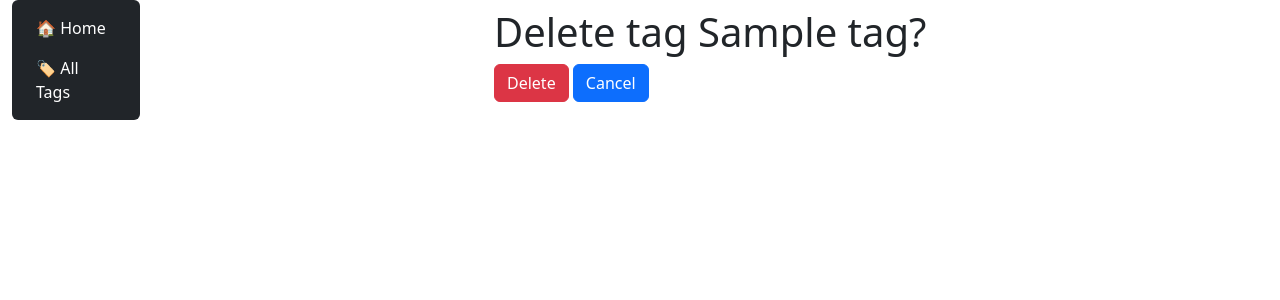
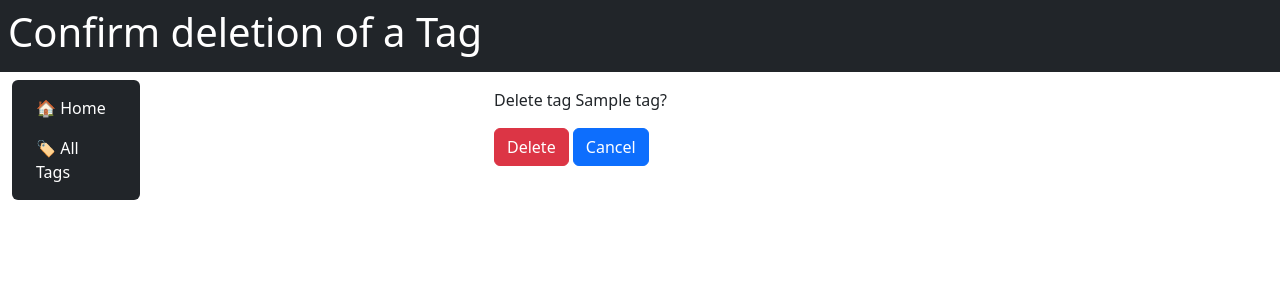
Before and after one commit to 4ikkamony/todo-list, a Django app: page /tags/1/delete/ in a window 1280 px wide. Shown: the top 300 px of the page. Run offline with Django 5.2, Linux system fonts and the light colour scheme; tables that the repository leaves empty hold one stand-in row (values such as "Sample post").

Commit message:
Add header block to delete confirmation htmls

```diff
--- a/templates/todo/tag_confirm_delete.html
+++ b/templates/todo/tag_confirm_delete.html
@@ -1,7 +1,17 @@
 {% extends "base.html" %}
 
+{% block header %}
+  <div class="row">
+    <div class="container bg-dark text-white text-center mb-2 p-2">
+      <div class="d-flex justify-content-between">
+        <h1>Confirm deletion of a Tag</h1>
+      </div>
+    </div>
+  </div>
+{% endblock %}
+
 {% block content %}
-  <h1>Delete tag {{ tag.name }}?</h1>
+  <p>Delete tag {{ tag.name }}?</p>
   <form action="" method="post">
     {% csrf_token %}
     <input type="submit" value="Delete" class="btn btn-danger">
```
Also changed, not shown: templates/todo/task_confirm_delete.html (+11 -1 lines).
